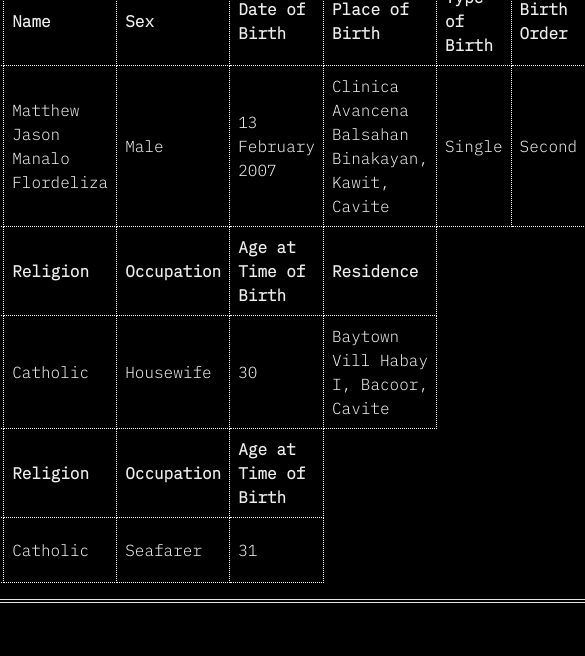
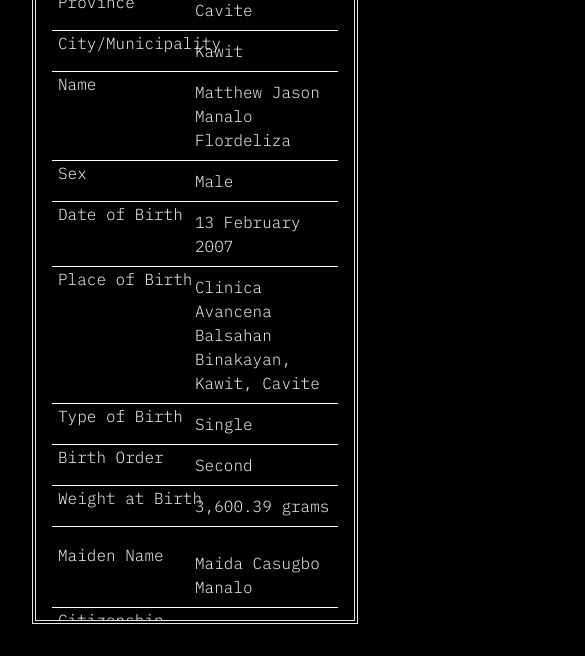
Before and after one commit to fmpsp/05-06-2024-pf, a plain HTML site: page page/performance-task-3.html in a window 390 px wide. Shown: the part 188-844 px from the top of the page, 585 px wide, since content can reach past the window. Drawn offline with Linux system fonts and the light colour scheme; a web font is replaced by a local one.

Commit message:
Responsive Tables

```diff
--- a/page/performance-task-3.html
+++ b/page/performance-task-3.html
@@ -14,7 +14,7 @@
 </head>
 <body>
     <div class="outer">
-        <div class="pt">
+        <div class="pt" style="overflow-x: auto;">
             <a class="return" href="index-performance-tasks.html">back to /performance tasks</a>
             <h1 class="pt3h1">Certificate of Live Birth</h1>
             <table>
@@ -33,15 +33,15 @@
             </thead>
             <tbody>
                 <tr>
-                    <td>Cavite</td>
-                    <td>Kawit</td>
-                    <td>Matthew Jason Manalo Flordeliza</td>
-                    <td>Male</td>
-                    <td>13 February 2007</td>
-                    <td>Clinica Avancena Balsahan Binakayan, Kawit, Cavite</td>
-                    <td>Single</td>
-                    <td>Second</td>
-                    <td>3,600.39 grams</td>
+                    <td class="son">Cavite</td>
+                    <td class="son">Kawit</td>
+                    <td class="son">Matthew Jason Manalo Flordeliza</td>
+                    <td class="son">Male</td>
+                    <td class="son">13 February 2007</td>
+                    <td class="son">Clinica Avancena Balsahan Binakayan, Kawit, Cavite</td>
+                    <td class="son">Single</td>
+                    <td class="son">Second</td>
+                    <td class="son">3,600.39 grams</td>
                 </tr>
             </tbody>
             <thead>
@@ -56,12 +56,12 @@
             </thead>
             <tbody>
                 <tr>
-                    <td>Maida Casugbo Manalo</td>
-                    <td>Filipino</td>
-                    <td>Catholic</td>
-                    <td>Housewife</td>
-                    <td>30</td>
-                    <td>Baytown Vill Habay I, Bacoor, Cavite</td>
+                    <td class="mom">Maida Casugbo Manalo</td>
+                    <td class="mom">Filipino</td>
+                    <td class="mom">Catholic</td>
+                    <td class="mom">Housewife</td>
+                    <td class="mom">30</td>
+                    <td class="mom">Baytown Vill Habay I, Bacoor, Cavite</td>
                 </tr>
             </tbody>
             <thead>
@@ -75,11 +75,11 @@
             </thead>
             <tbody>
                 <tr>
-                    <td>Gary Uy Flordeliza</td>
-                    <td>Filipino</td>
-                    <td>Catholic</td>
-                    <td>Seafarer</td>
-                    <td>31</td>
+                    <td class="dad">Gary Uy Flordeliza</td>
+                    <td class="dad">Filipino</td>
+                    <td class="dad">Catholic</td>
+                    <td class="dad">Seafarer</td>
+                    <td class="dad">31</td>
                 </tr>
             </tbody>
         </table>
--- a/style.css
+++ b/style.css
@@ -37,7 +37,7 @@ body {
 	text-align: center;
 }
 
-.big-uwu {
+#big-uwu {
   font-size: 10px;
   font-weight: 900;
 }
@@ -238,7 +238,7 @@ figcaption {
 :where(img,svg,video,canvas,audio,iframe,embed,object){display:block;vertical-align:middle}
 :where(img,video){max-width:100%;height:auto}
 
-@media only screen and (max-width: 768px) {
+@media only screen and (max-width: 1330px) {
   #big-uwu {
     font-size: 5px;
   }
@@ -247,7 +247,19 @@ figcaption {
   }
 }
 
+@media only screen and (max-width: 768px) {
+  #big-uwu {
+    font-size: 4px;
+  }
+  .about-top-name {
+    left: 40%;
+  }
+}
+
 @media only screen and (max-width: 620px) {
+  #big-uwu {
+    font-size: 3px;
+  }
   .portrait {
     float: none;
     margin: auto;
@@ -263,6 +275,9 @@ figcaption {
   }
 }
 @media only screen and (max-width: 480px) {
+  #big-uwu {
+    font-size: 2px;
+  }
   .about-top-name {
     left: 35%;
   }
@@ -273,6 +288,109 @@ figcaption {
     left: 30%;
   }
 }
+
+@media only screen and (max-width: 760px), (min-device-width: 768px) and (max-device-width: 1024px) {
+  /* Force table to not be like tables anymore */
+  table, thead, tbody, th, td, tr {
+    display: block;
+  }
+  /* Hide table headers (but not display: none;, for accessibility) */
+  thead tr {
+    position: absolute;
+    top: -9999px;
+    left: -9999px;
+  }
+  tr {
+    margin: 0 0 1rem 0;
+  }
+  tr:nth-child(odd) {
+    background: #000000;
+  }
+  td {
+    /* Behave  like a "row" */
+    border: none;
+    border-bottom: 1px solid #ffffff;
+    position: relative;
+    padding-left: 50%;
+  }
+  td:before {
+    /* Now like a table header */
+    position: absolute;
+    /* Top/left values mimic padding */
+    top: 0;
+    left: 6px;
+    width: 45%;
+    padding-right: 10px;
+    white-space: nowrap;
+  }
+
+  td.son:nth-of-type(1):before {
+    content: "Province";
+  }
+  td.son:nth-of-type(2):before {
+    content: "City/Municipality";
+  }
+  td.son:nth-of-type(3):before {
+    content: "Name";
+  }
+  td.son:nth-of-type(4):before {
+    content: "Sex";
+  }
+  td.son:nth-of-type(5):before {
+    content: "Date of Birth";
+  }
+  td.son:nth-of-type(6):before {
+    content: "Place of Birth";
+  }
+  td.son:nth-of-type(7):before {
+    content: "Type of Birth";
+  }
+  td.son:nth-of-type(8):before {
+    content: "Birth Order";
+  }
+  td.son:nth-of-type(9):before {
+    content: "Weight at Birth";
+  }
+  td.son:nth-of-type(10):before {
+    content: "Arbitrary Data";
+  }
+
+  td.mom:nth-of-type(1):before {
+    content: "Maiden Name";
+  }
+  td.mom:nth-of-type(2):before {
+    content: "Citizenship";
+  }
+  td.mom:nth-of-type(3):before {
+    content: "Religion";
+  }
+  td.mom:nth-of-type(4):before {
+    content: "Occupation";
+  }
+  td.mom:nth-of-type(5):before {
+    content: "Age at Time of Birth";
+  }
+  td.mom:nth-of-type(6):before {
+    content: "Residence";
+  }
+
+  td.dad:nth-of-type(1):before {
+    content: "Name";
+  }
+  td.dad:nth-of-type(2):before {
+    content: "Citizenship";
+  }
+  td.dad:nth-of-type(3):before {
+    content: "Religion";
+  }
+  td.dad:nth-of-type(4):before {
+    content: "Occupation";
+  }
+  td.dad:nth-of-type(5):before {
+    content: "Age at Time of Birth";
+  }
+}
+  /*
 
   /* desktop styles */
 @media only screen and (min-width: 768px) {
```
Also changed, not shown: index.html (+1 -1 lines).
